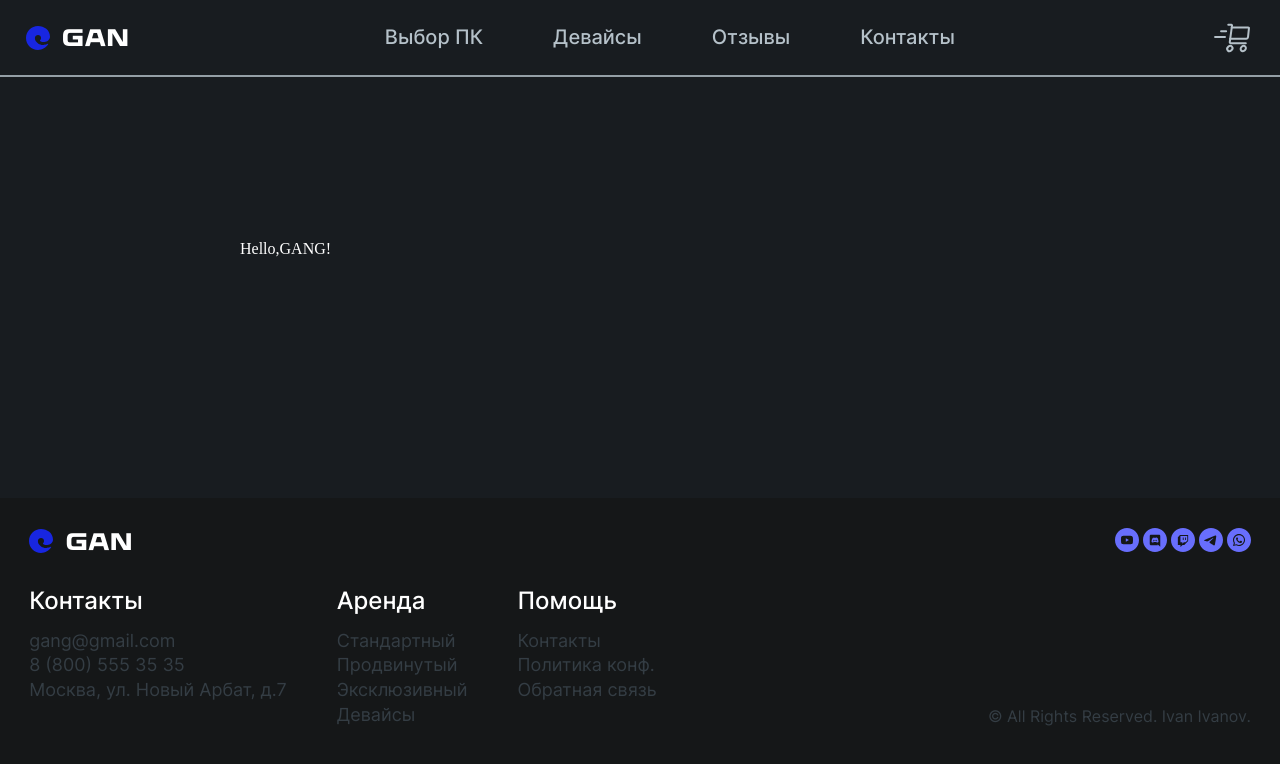
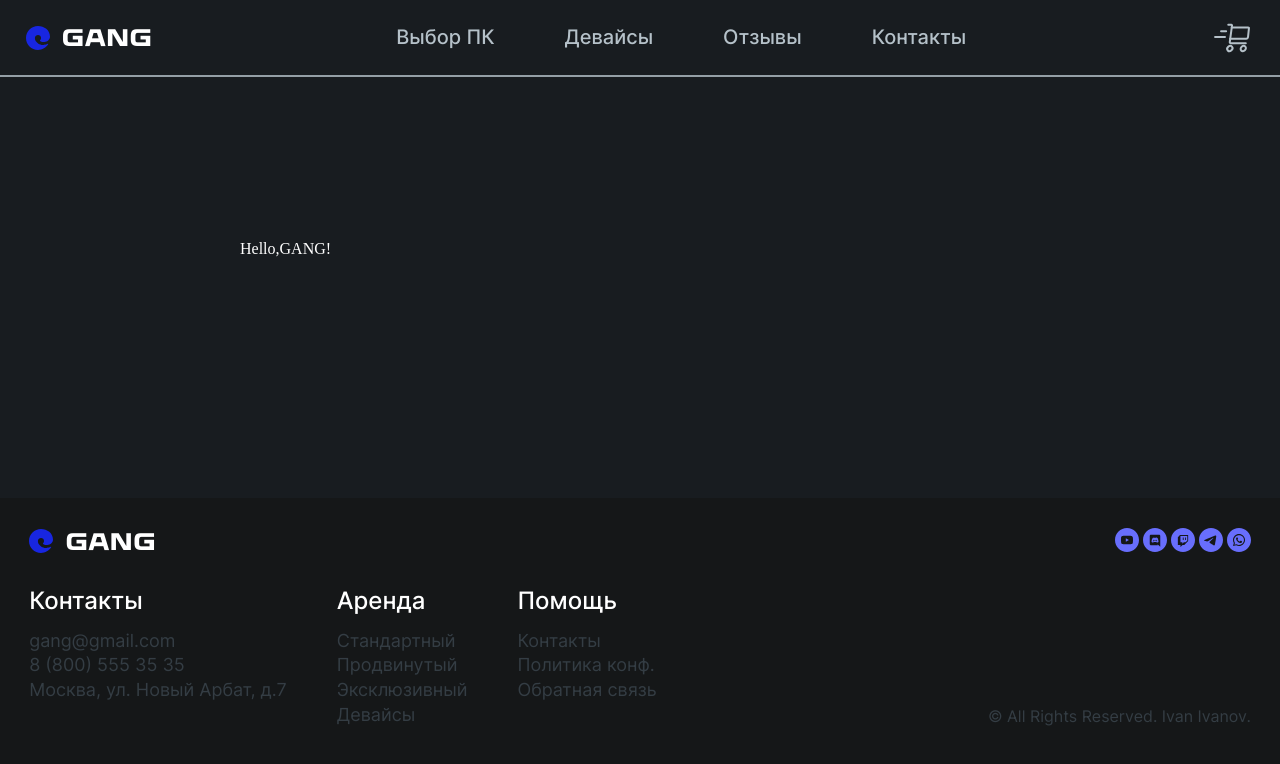
Before and after one commit to LeshWeb/gang-next, a Next.js app: page / in a window 1280 px wide. Shown: the top 764 px of the page. Built offline with nearby package versions, Linux system fonts and the light colour scheme.

Commit message:
GitWorked

```diff
--- a/src/app/components/LogoItem/LogoItem.tsx
+++ b/src/app/components/LogoItem/LogoItem.tsx
@@ -5,7 +5,7 @@ export function LogoItem() {
   return (
     <div className={styles.logo_item}>
       <GangLogo className={styles.logo} />
-      <span className={styles.gang}>GAN</span>
+      <span className={styles.gang}>GANG</span>
     </div>
   )
 }
```
